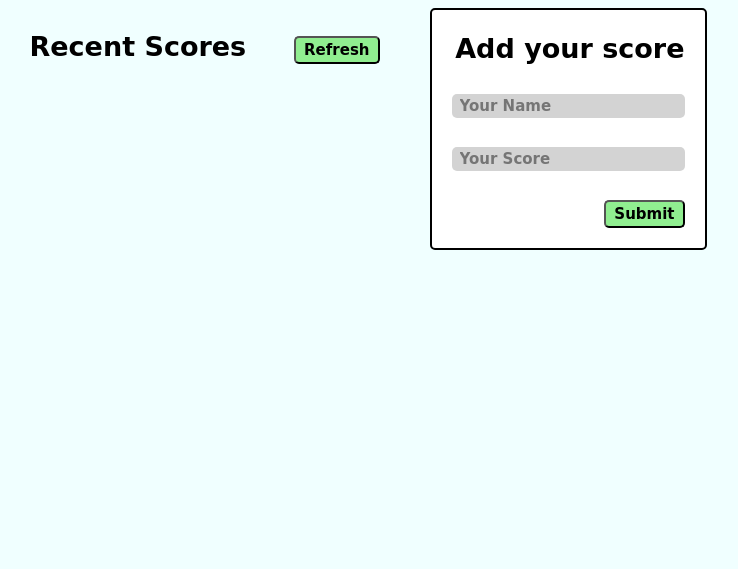
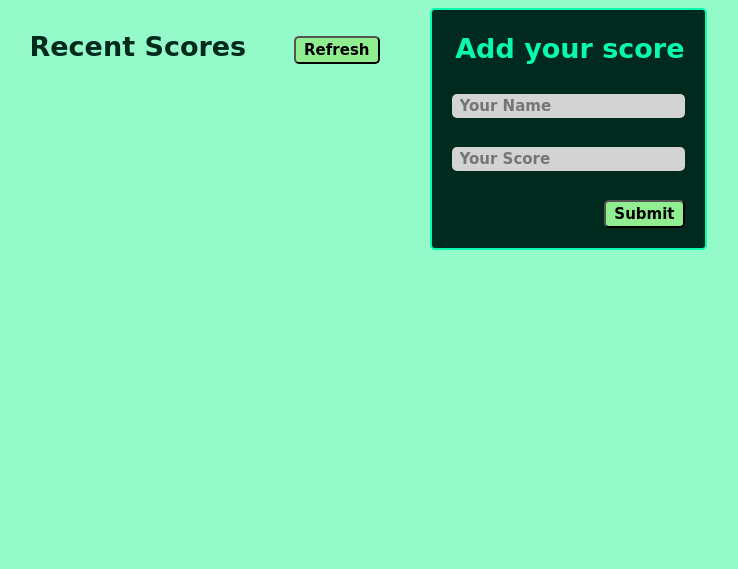
Before and after one commit to rex-9/Leaderboard, a website built with webpack: page src/index.html in a window 1280 px wide. Shown: the part 231-800 px from the top of the page, without its empty margins (272-1010 px from the left). Built offline with nearby package versions, Linux system fonts and the light colour scheme; no server answers.

Commit message:
first draft color pick

```diff
--- a/src/index.html
+++ b/src/index.html
@@ -20,7 +20,7 @@
                     </div>
                     <!-- table -->
                 </div>
-                <div class="right">
+                <div class="form">
                     <h2>Add your score</h2>
                     <input required id="name" type="text" placeholder="Your Name"><br>
                     <input required id="score" type="number" placeholder="Your Score"><br>
--- a/src/modules/functions.js
+++ b/src/modules/functions.js
@@ -13,6 +13,7 @@ const apiCall = async () => {
   const res = await fetch(req);
   const json = await res.json();
   scores = json.result;
+  console.log(scores);
 };
 
 const load = () => {
@@ -40,7 +41,7 @@ const load = () => {
   } else {
     const noScore = document.createElement('p');
     noScore.style.cssText = 'color: gray; margin-bottom: 25px; padding-bottom: 25px; border-bottom: 2px dashed gray;';
-    noScore.innerHTML = 'There is no score yet.';
+    noScore.innerHTML = 'There is no score yet. <br>Time to add your score. 😎';
     left.appendChild(noScore);
   }
 };
--- a/src/style.css
+++ b/src/style.css
@@ -1,5 +1,5 @@
 body {
-  background-color: azure;
+  background-color: #95faca;
   font-family: 'Patrick Hand', cursive;
   font-size: 18px;
 }
@@ -38,22 +38,24 @@ input {
 }
 
 .left {
+  color: #002a1e;
   margin-right: 50px;
 }
 
-.right {
+.form {
   display: flex;
   flex-direction: column;
   align-items: flex-end;
-  background-color: white;
+  background-color: #002a1e;
+  color: #09f9ae;
   padding: 0 20px 20px 20px;
-  border: 2px solid black;
+  border: 2px solid #09f9ae;
   border-radius: 5px;
   transition: box-shadow 1s;
 }
 
-.right:hover {
-  box-shadow: 3px 3px 10px green;
+.form:hover {
+  box-shadow: 30px 30px 5px white;
 }
 
 @media only screen and (min-width: 720px) {
```
